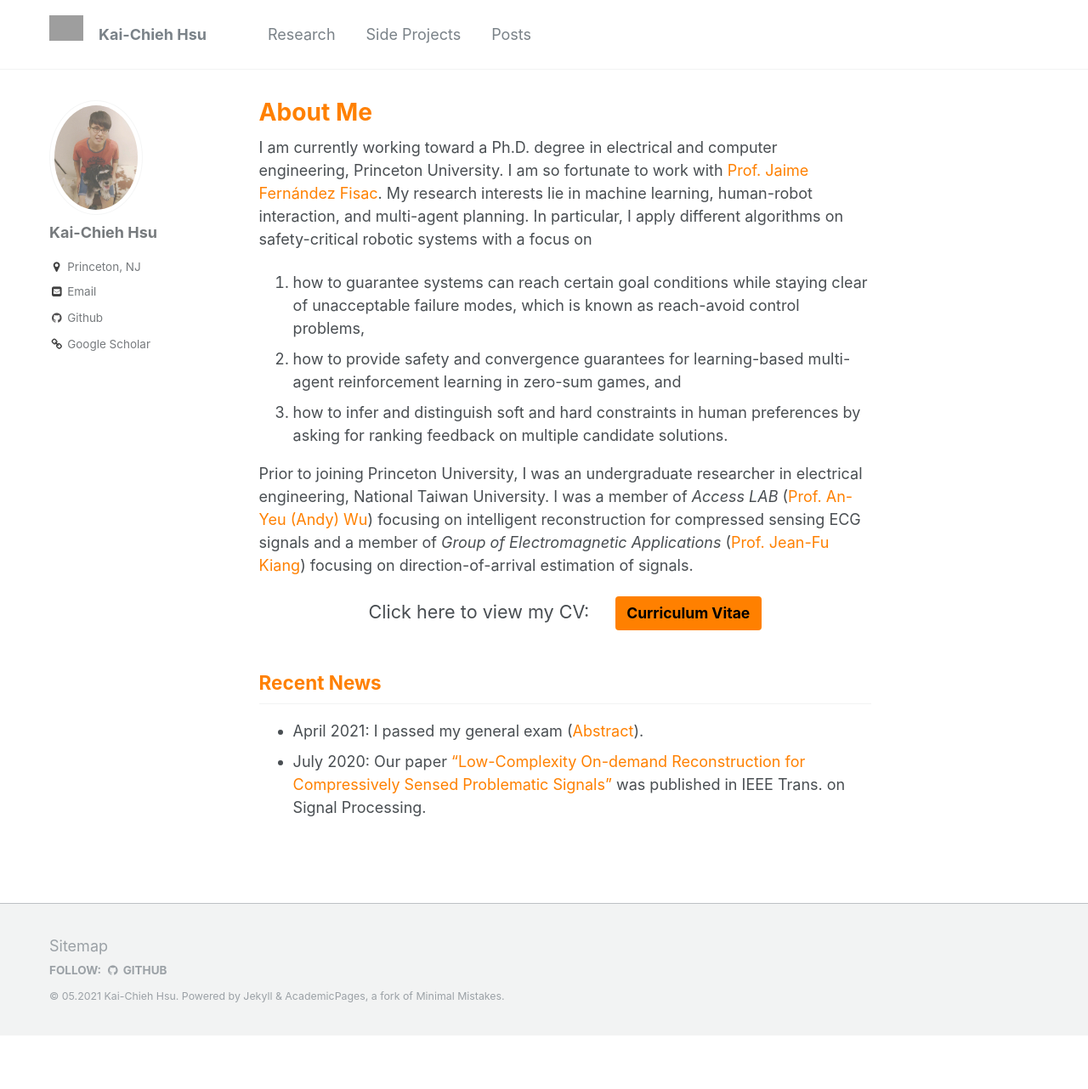
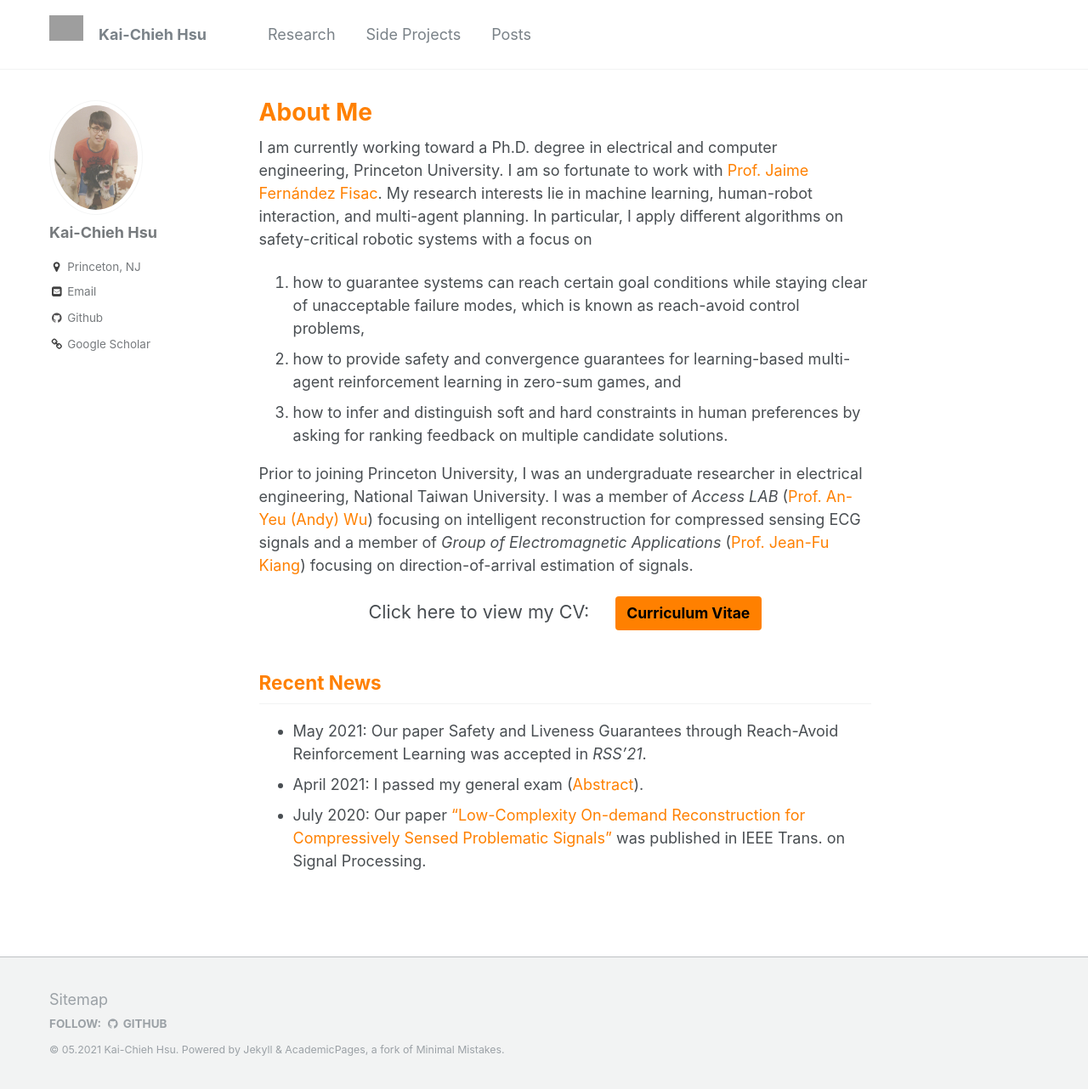
Before and after one commit to kaichiehhsu/kaichiehhsu.github.io, a Jekyll site: the page built from _pages/about.md, in a window 1280 px wide and 1282 px high. Shown: the whole window at 85% size. Built offline with Jekyll 4.4.1, drawn with Linux system fonts in a browser that asks for light colours.

Commit message:
update RSS'21 paper

```diff
--- a/_pages/about.md
+++ b/_pages/about.md
@@ -29,5 +29,6 @@ I was a member of *Access LAB* (<a href="http://access.ee.ntu.edu.tw/" style="co
 <h2 style="color:#ff8000">
   Recent News
 </h2>
+* May 2021: Our paper Safety and Liveness Guarantees through Reach-Avoid Reinforcement Learning was accepted in *RSS'21*.
 * April 2021: I passed my general exam (<a href="https://kaichiehhsu.github.io/posts/general" style="color: rgb(255, 128, 0)">Abstract</a>).
 * July 2020: Our paper <a href="https://ieeexplore.ieee.org/document/9131803?fbclid=IwAR3f-I6_L-uqGiHDsFOakNSB4ftMwMWpVJp1IQAyWYX_mSCGwSEK1Co2jB8" style="color: rgb(255, 128, 0)">"Low-Complexity On-demand Reconstruction for Compressively Sensed Problematic Signals"</a> was published in IEEE Trans. on Signal Processing.
```
